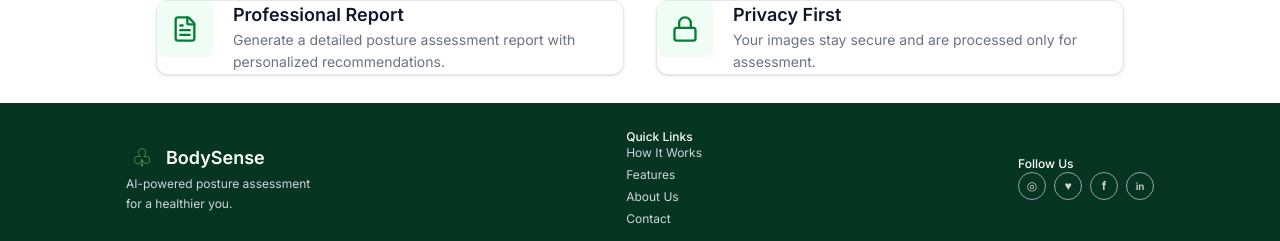
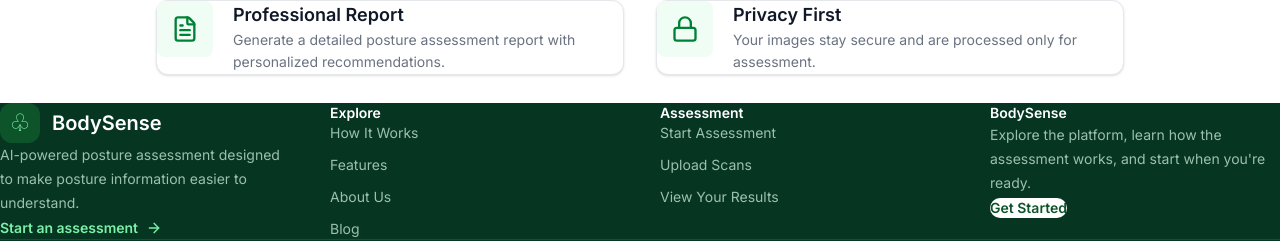
Before and after one commit to Rohan9833/repo, a React (Vite) app in the folder client/: page / in a window 1280 px wide. Shown: the part 1244-1485 px from the top of the page. Built offline with nearby package versions, Linux system fonts and the light colour scheme.

Commit message:
Connect footer to informational pages

```diff
--- a/client/src/components/Layout/Footer.jsx
+++ b/client/src/components/Layout/Footer.jsx
@@ -1,114 +1,163 @@
 import React from "react";
+import { Link } from "react-router-dom";
+import { ArrowRight } from "lucide-react";
 
 const Footer = () => {
   return (
     <footer className="w-full bg-[#063522] text-white">
-      <div className="w-full px-8 py-8 sm:px-10 lg:px-16 xl:px-20">
 
-        <div className="flex justify-around items-center h-[150px] grid grid-cols-1 gap-8 sm:grid-cols-3 lg:gap-16">
+      <div className="mx-auto max-w-7xl px-6 py-12 lg:px-10">
+
+        <div className="grid gap-10 md:grid-cols-4">
 
           {/* Brand */}
-          <div>
-            <div className="flex items-center gap-2">
-              <div className="flex h-8 w-8 items-center justify-center text-2xl text-[#6cae5b]">
+          <div className="md:col-span-1">
+
+            <Link
+              to="/"
+              className="flex items-center gap-3"
+            >
+              <div className="flex h-10 w-10 items-center justify-center rounded-xl bg-green-900 text-2xl text-green-300">
                 ♧
               </div>
 
-              <h2 className="text-lg font-semibold">
+              <h2 className="text-xl font-bold">
                 BodySense
               </h2>
+            </Link>
+
+            <p className="mt-4 max-w-xs text-sm leading-6 text-green-100/70">
+              AI-powered posture assessment designed to make posture
+              information easier to understand.
+            </p>
+
+            <Link
+              to="/assessment"
+              className="mt-6 inline-flex items-center gap-2 text-sm font-bold text-green-300 transition hover:text-white"
+            >
+              Start an assessment
+              <ArrowRight className="h-4 w-4" />
+            </Link>
+
+          </div>
+
+
+          {/* Explore */}
+          <div>
+
+            <h3 className="mb-4 text-sm font-bold text-white">
+              Explore
+            </h3>
+
+            <div className="flex flex-col gap-3">
+
+              <Link
+                to="/how-it-works"
+                className="text-sm text-green-100/70 transition hover:text-white"
+              >
+                How It Works
+              </Link>
+
+              <Link
+                to="/features"
+                className="text-sm text-green-100/70 transition hover:text-white"
+              >
+                Features
+              </Link>
+
+              <Link
+                to="/about"
+                className="text-sm text-green-100/70 transition hover:text-white"
+              >
+                About Us
+              </Link>
+
+              <Link
+                to="/blog"
+                className="text-sm text-green-100/70 transition hover:text-white"
+              >
+                Blog
+              </Link>
+
             </div>
 
-            <p className="mt-3 max-w-[220px] text-xs leading-5 text-gray-300">
-              AI-powered posture assessment
-              <br />
-              for a healthier you.
-            </p>
           </div>
 
-          {/* Quick Links */}
+
+          {/* Assessment */}
           <div>
-            <h3 className="mb-3 text-xs font-medium">
-              Quick Links
+
+            <h3 className="mb-4 text-sm font-bold text-white">
+              Assessment
             </h3>
 
-            <div className="flex flex-col gap-1.5">
-              <a
-                href="#how-it-works"
-                className="text-xs text-gray-300 transition hover:text-white"
+            <div className="flex flex-col gap-3">
+
+              <Link
+                to="/assessment"
+                className="text-sm text-green-100/70 transition hover:text-white"
               >
-                How It Works
-              </a>
+                Start Assessment
+              </Link>
 
-              <a
-                href="#features"
-                className="text-xs text-gray-300 transition hover:text-white"
+              <Link
+                to="/assessment"
+                className="text-sm text-green-100/70 transition hover:text-white"
               >
-                Features
-              </a>
+                Upload Scans
+              </Link>
 
-              <a
-                href="#about"
-                className="text-xs text-gray-300 transition hover:text-white"
+              <Link
+                to="/assessment"
+                className="text-sm text-green-100/70 transition hover:text-white"
               >
-                About Us
-              </a>
+                View Your Results
+              </Link>
 
-              <a
-                href="#contact"
-                className="text-xs text-gray-300 transition hover:text-white"
-              >
-                Contact
-              </a>
             </div>
+
           </div>
 
-          {/* Follow Us */}
+
+          {/* Stay Connected */}
           <div>
-            <h3 className="mb-3 text-xs font-medium">
-              Follow Us
+
+            <h3 className="mb-4 text-sm font-bold text-white">
+              BodySense
             </h3>
 
-            <div className="flex items-center gap-2">
-              <a
-                href="#"
-                className="flex h-7 w-7 items-center justify-center rounded-full border border-gray-400 text-xs text-gray-300 hover:text-white"
-              >
-                ◎
-              </a>
+            <p className="text-sm leading-6 text-green-100/70">
+              Explore the platform, learn how the assessment works, and
+              start when you're ready.
+            </p>
 
-              <a
-                href="#"
-                className="flex h-7 w-7 items-center justify-center rounded-full border border-gray-400 text-xs text-gray-300 hover:text-white"
-              >
-                ♥
-              </a>
+            <Link
+              to="/assessment"
+              className="mt-5 inline-flex rounded-full bg-white px-5 py-2.5 text-sm font-bold text-green-900 transition hover:bg-green-50"
+            >
+              Get Started
+            </Link>
 
-              <a
-                href="#"
-                className="flex h-7 w-7 items-center justify-center rounded-full border border-gray-400 text-xs font-bold text-gray-300 hover:text-white"
-              >
-                f
-              </a>
+          </div>
 
-              <a
-                href="#"
-                className="flex h-7 w-7 items-center justify-center rounded-full border border-gray-400 text-[10px] font-bold text-gray-300 hover:text-white"
-              >
-                in
-              </a>
-            </div>
-          </div>
         </div>
 
-        {/* Copyright */}
-        <div className="mt-8 border-t border-white/10 pt-4 text-center">
-          <p className="text-[11px] text-gray-400">
+
+        {/* Bottom */}
+        <div className="mt-12 flex flex-col gap-3 border-t border-white/10 pt-6 sm:flex-row sm:items-center sm:justify-between">
+
+          <p className="text-xs text-green-100/50">
             © 2026 BodySense. All rights reserved.
           </p>
+
+          <p className="text-xs text-green-100/40">
+            AI-powered posture assessment
+          </p>
+
         </div>
 
       </div>
+
     </footer>
   );
 };
```
